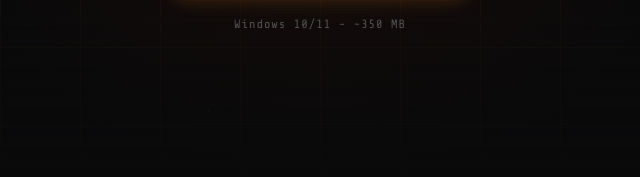
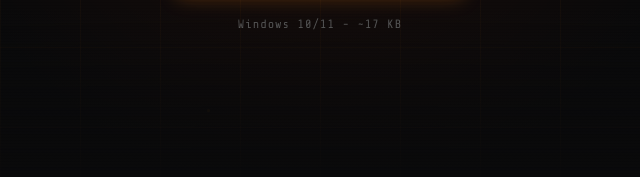
Before and after one commit to RebarFw/tanki-era-site, a plain HTML site: page index.html in a window 1280 px wide. Shown: the part 593-770 px from the top of the page, 320-960 px from the left. Drawn offline with nearby package versions, Linux system fonts and the light colour scheme.

Commit message:
Update download size for Windows 10/11

```diff
--- a/index.html
+++ b/index.html
@@ -533,7 +533,7 @@
           </svg>
           <span>DOWNLOAD NOW</span>
         </a>
-        <div class="download-meta">Windows 10/11 - ~350 MB</div>
+        <div class="download-meta">Windows 10/11 - ~17 KB</div>
       </div>
       <div class="hero-fade"></div>
     </section>
```
